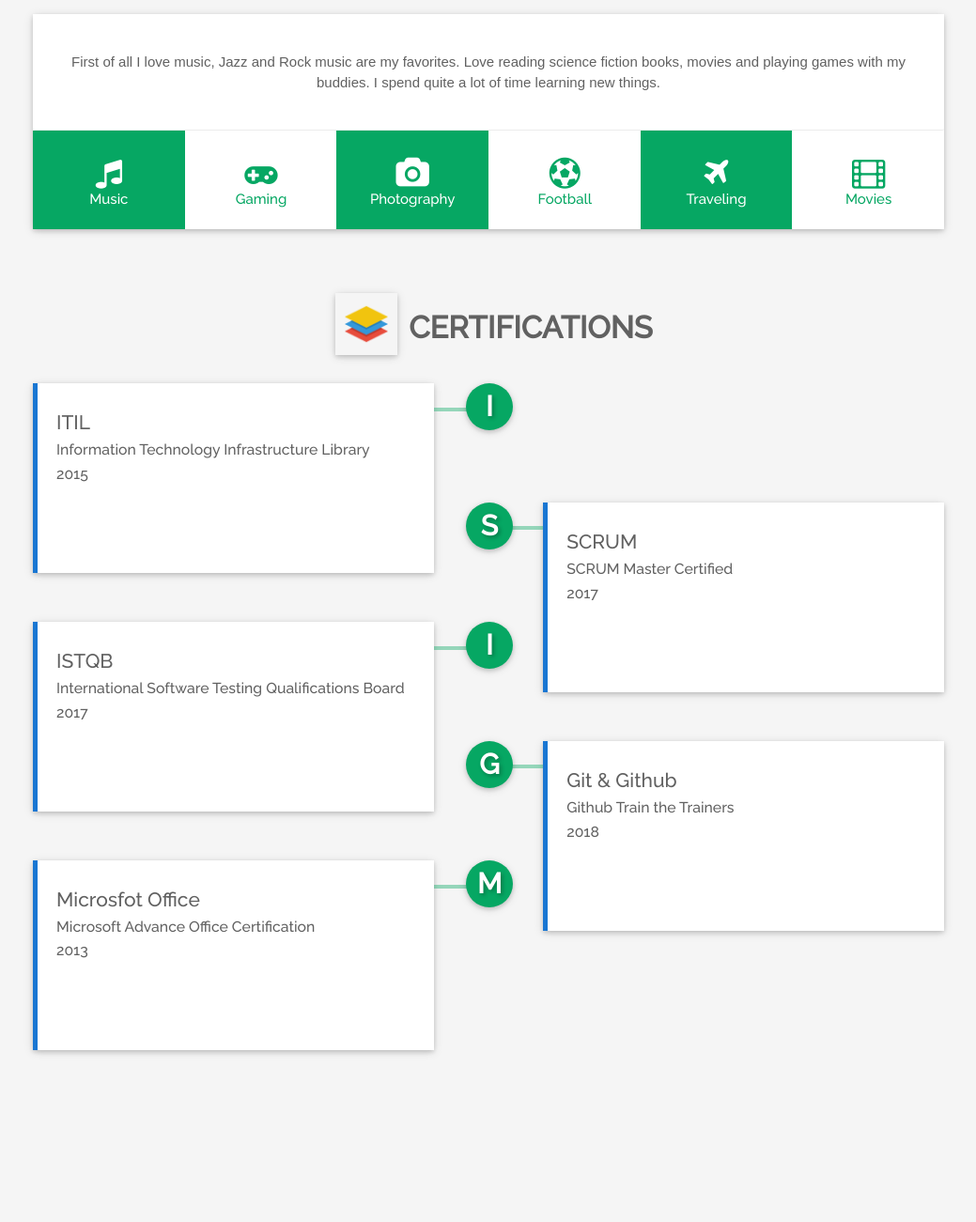
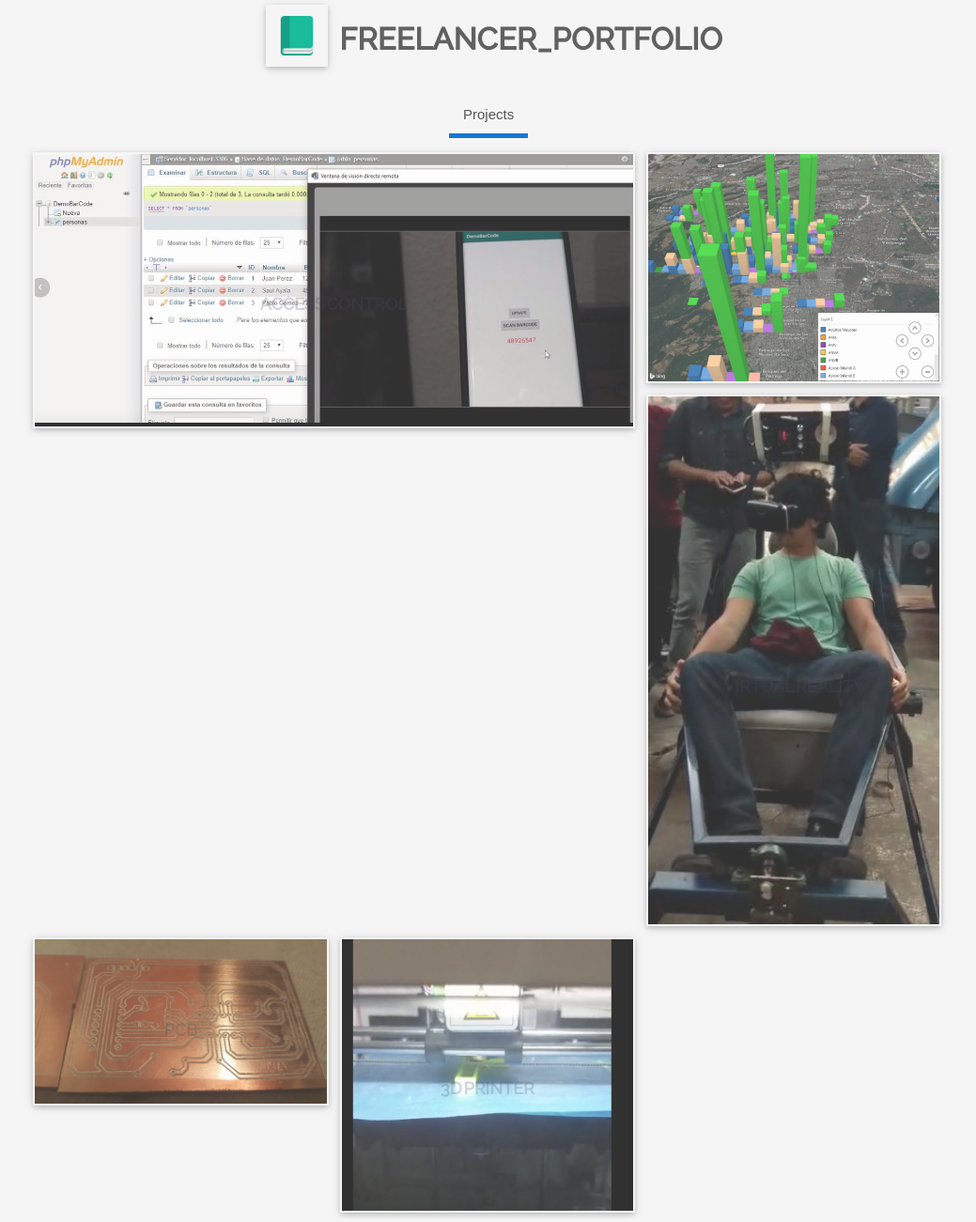
Before and after one commit to pgalvez9/Resume, a plain HTML site: page index.html in a window 1280 px wide. Shown: the part 3921-5222 px from the top of the page at 94% size, without its empty margins (120-1159 px from the left). Before the commit the page ends 5069 px from the top, so only its background shows below. Drawn offline with Linux system fonts and the light colour scheme; some packages are replaced by stand-ins of ours; a web font is replaced by a local one.

Commit message:
Add files via upload

```diff
--- a/index.html
+++ b/index.html
@@ -648,6 +648,19 @@ sleep ( patent pending ) .
 						several roles understanding the Software release process in the company as:
 					</p>
 					<p>
+					<strong>
+						Embedded Software Engineer
+					</strong>
+					</p>
+					<p>
+						Using SCRUM and Kanban as agile methodologies; I develop Audio SYNC system
+						in QNX OS
+						Knowledge about Continous Integration with JIRA -> Github -> Jenkins -> Kubernetes -> Nexus
+						Knowledge with embedded linux and Virtual Machines as vagrant
+						Unit testing development for SYNC 4.2
+					</p>
+
+					<p>
 						· SW delivery by milestones (prototype and production)
 					</p>
 					<p>
@@ -769,7 +782,7 @@ sleep ( patent pending ) .
                     <p>
 					In the time that I have been workin in Ford, I have been participating in several roles
 					understanding the Software release process in the company as:
-			    			- Embedded Sofware Developer:
+			    		- Embedded Sofware Developer:
 			    			 Use QNX Neutrino to develop software for SYNC Audio
 			    			 Use agile methodologies (SCRUM, Kanban) to release as fast possible
 			    			 Use JIRA -> Github -> Jenkins -> Kubernetes -> Nexus for Continous Integration
@@ -958,8 +971,112 @@ sleep ( patent pending ) .
         </div>
     </div>
 </section>
+
+
 <!--==========================================
+<!--==========================================
+                   PORTFOLIO
+===========================================-->
 
+<section id="portfolios" class="section">
+    <div class="container">
+        <!-- SECTION TITLE -->
+        <div class="section-title">
+            <h4 class="text-uppercase text-center"><img src="images/icons/book.png" alt="demo">FREELANCER_PORTFOLIO</h4>
+        </div>
+        <div id="portfolios-card" class="row">
+
+            <!--OPTIONS-->
+            <ul class="nav nav-tabs">
+                <!--ALL CATEGORIES-->
+                <li class="active waves-effect list-shuffle"><a id="all-sample" class="active" href="#all"
+                                                                data-toggle="tab">Projects</a>
+                    <!--CATEGORIES-->
+
+            </ul>
+
+            <!--CATEGORIES CONTENT-->
+            <div class="tab-content">
+
+                <!--All CATEGORIES-->
+                <div id="all"></div>
+
+                <!--CATEGORY 1-->
+                <div id="a">
+
+                    <!--CATEGORY CONTENT ONE BIG-->
+                    <div class="col-md-4 col-sm-12 col-xs-12 grid big inLeft">
+                        <figure class="port-effect-scale">
+                            <img src="images/portfolios/accesos.jpg" class="img-responsive" alt="portfolio-demo"/>
+                            <figcaption>
+                                <h2><span>Access Control</span></h2>
+                                <p>System to read barcodes credentials</p>
+                            </figcaption>
+                        </figure>
+                    </div>
+
+                    <!--CATEGORY CONTENT TWO SMALL-->
+                    <div class="col-md-4 col-sm-6 col-xs-12 grid inRight">
+                        <figure class="port-effect-scale">
+                            <img src="images/portfolios/bi.jpg" class="img-responsive" alt="portfolio-demo"/>
+                            <figcaption>
+
+                                <h2> <span> BI</span></h2>
+                                <p>Dashboards to take fasters decisions</p>
+
+                            </figcaption>
+                        </figure>
+                    </div>
+
+                    <!--CATEGORY CONTENT THREE SMALL-->
+                    <div class="col-md-4 col-sm-6 col-xs-12 grid inRight">
+                        <figure class="port-effect-up">
+                            <img src="images/portfolios/vr.jpg" class="img-responsive" alt="portfolio-demo"/>
+                            <figcaption>
+                                <h2> <span> Virtual Reality</span></h2>
+                                <p>Virtual Reality Game</p>
+                            </figcaption>
+                        </figure>
+                    </div>
+
+					<div class="col-md-4 col-sm-6 col-xs-12 grid inRight">
+                        <figure class="port-effect-up">
+                            <img src="images/portfolios/pcb.jpeg" class="img-responsive" alt="portfolio-demo"/>
+                            <figcaption>
+                                <h2> <span> PCB</span></h2>
+                                <p>PCB Design</p>
+                            </figcaption>
+                        </figure>
+                    </div>
+
+					<div class="col-md-4 col-sm-6 col-xs-12 grid inRight">
+                        <figure class="port-effect-up">
+                            <img src="images/portfolios/3d.jpg" class="img-responsive" alt="portfolio-demo"/>
+                            <figcaption>
+                                <h2> <span> 3D printer</span></h2>
+                                <p>3D Design</p>
+                            </figcaption>
+                        </figure>
+                    </div>
+
+
+                </div>
+
+
+
+            </div>
+            <!--PORTFOLIOS ADD GALLERY BUTTON-->
+
+        </div>
+    </div>
+</section>
+
+
+
+
+
+
+<!--==========================================
 <!--==========================================
                    INTEREST
 ===========================================-->
```
